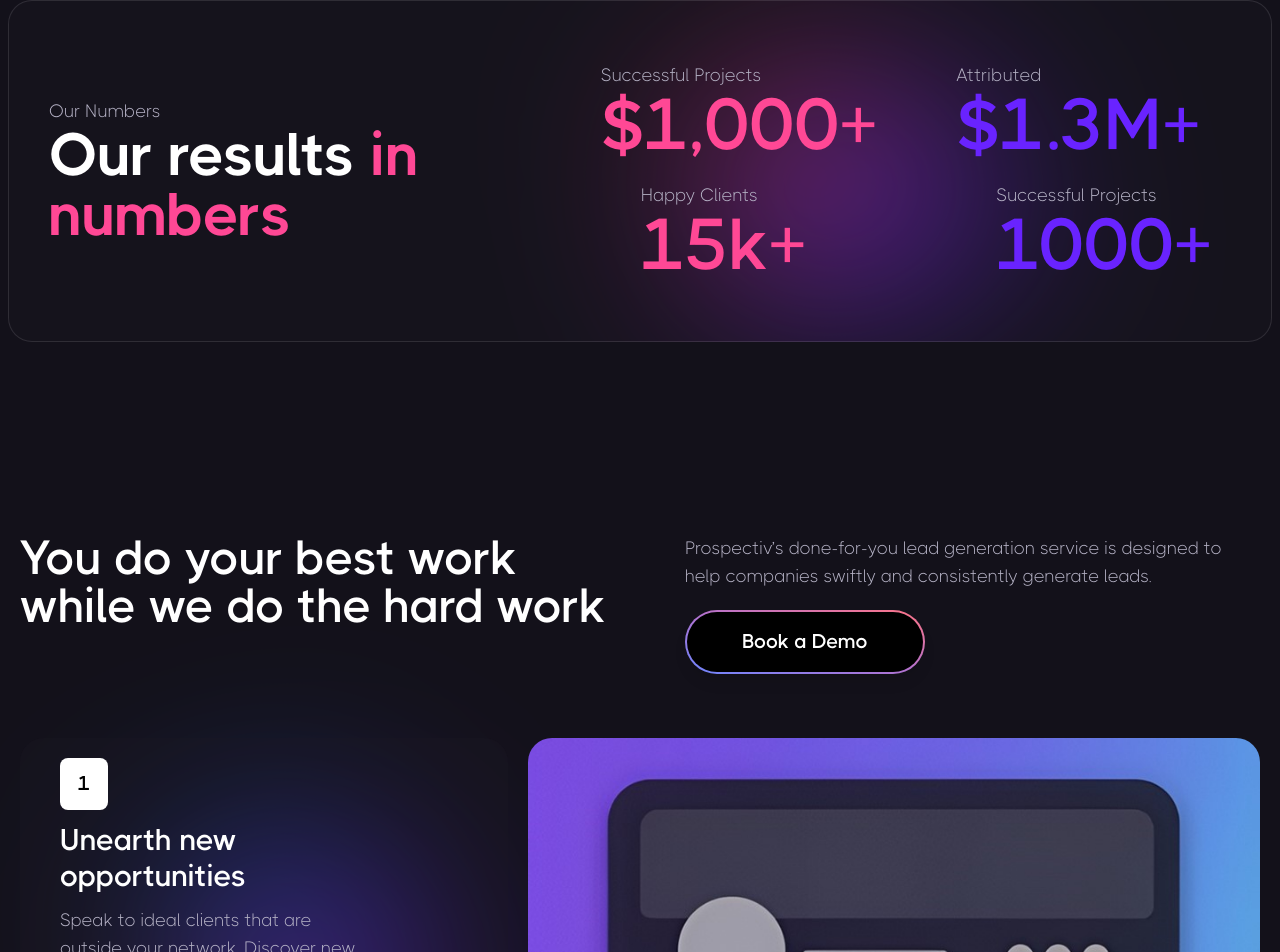
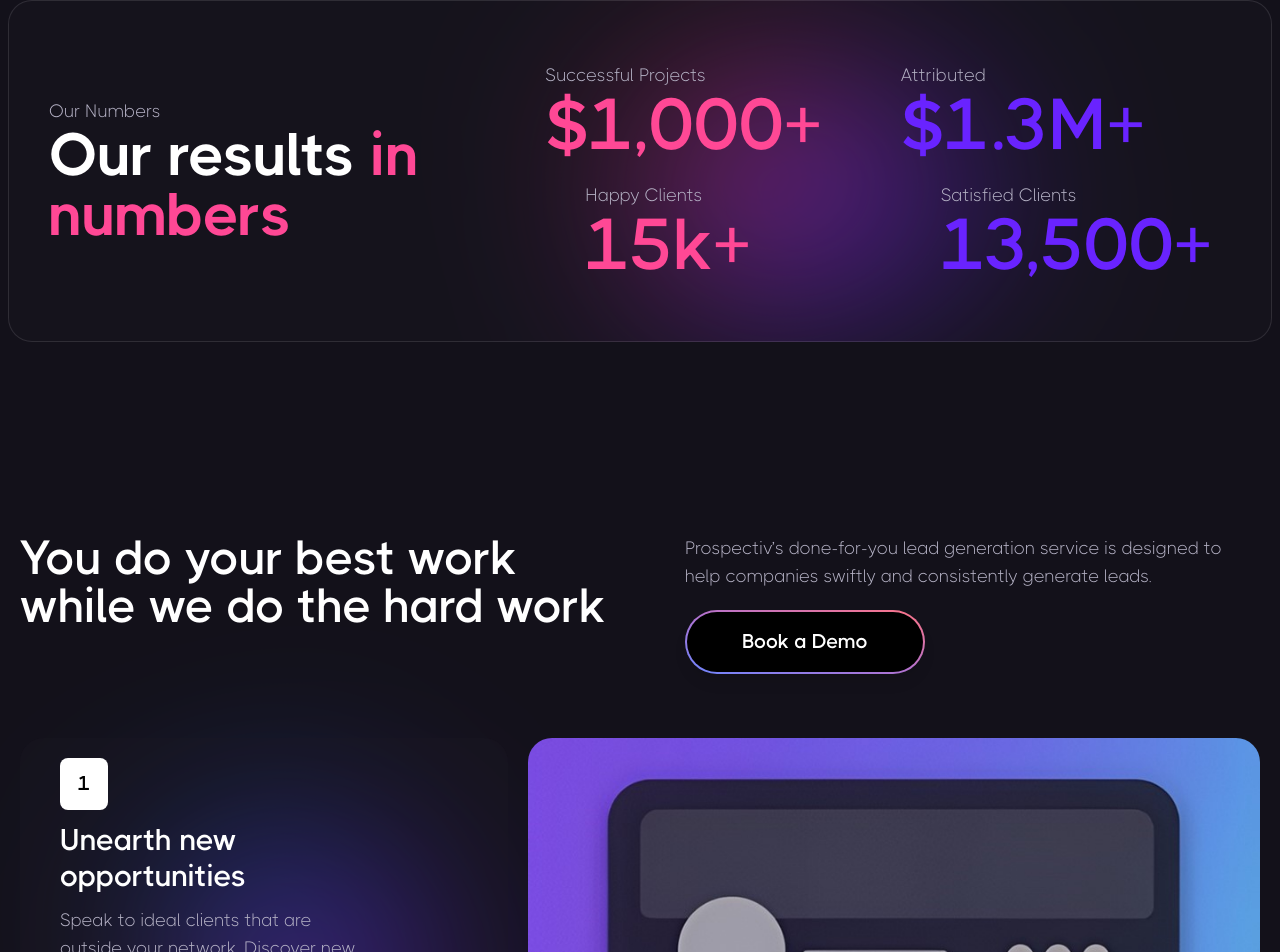
Before and after one commit to ArnabTo/prospectiv-io, a Next.js app: page / in a window 1280 px wide. Shown: the part 2836-3788 px from the top of the page. Built offline with nearby package versions, Linux system fonts and the light colour scheme.

Commit message:
Updated SuccessCounts.tsx

```diff
--- a/src/components/counts/SuccessCounts.tsx
+++ b/src/components/counts/SuccessCounts.tsx
@@ -104,8 +104,20 @@ const SuccessCounts = () => {
                                 viewport={{ once: true }}
                                 className="lg:ml-10"
                             >
-                                <p className="text-lg text-textColorTwo">Successful Projects</p>
-                                <h3 className="text-7xl text-[#6923ff] font-bold">1000+</h3>
+                                <p className="text-lg text-textColorTwo">Satisfied Clients</p>
+                                <h3 className="text-7xl text-[#6923ff] font-bold">
+                                <CountUp
+                                       start={startCounting ? 0 : undefined}// Start counting when the section is in view
+                                        end={13500}
+                                        duration={5}
+                                        useEasing={true}
+                                        useGrouping={true}
+                                        separator=","
+                                        prefix=""
+                                        suffix="+"
+                                        decimals={0}
+                                    />
+                                </h3>
                             </motion.div>
                         </div>
                     </div>
```
